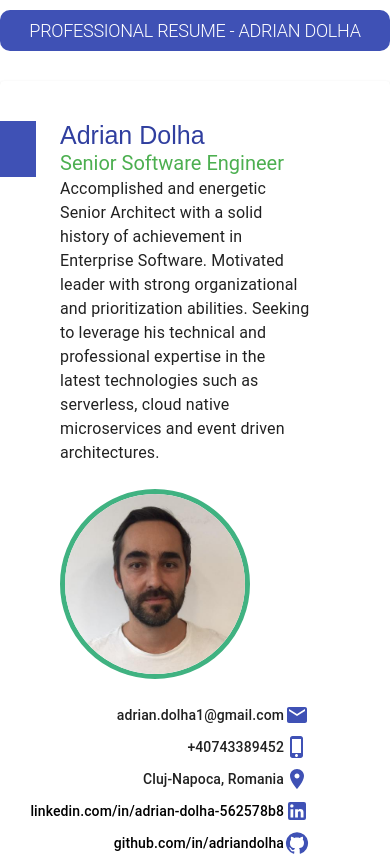
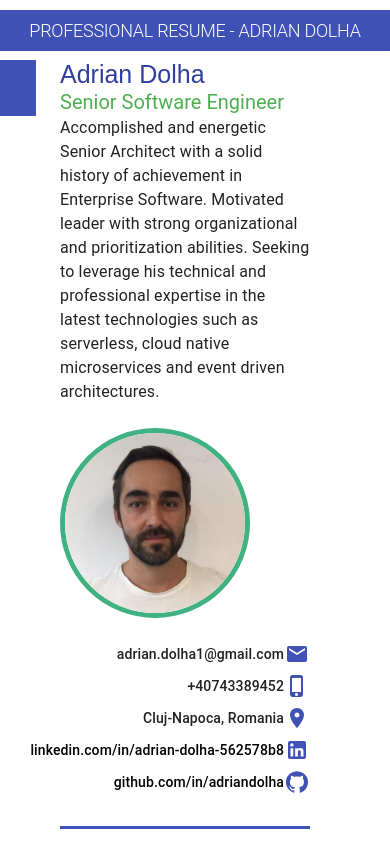
Before and after one commit to adriandolha/my-resume, a React (Create React App) app in the folder my-resume-ui/: page / in a window 390 px wide. Shown: the top 856 px of the page. Built offline with nearby package versions, Linux system fonts and the light colour scheme.

Commit message:
My Resume UI - Mobile responsive

```diff
--- a/my-resume-ui/src/App.js
+++ b/my-resume-ui/src/App.js
@@ -20,6 +20,8 @@ const useStyles = makeStyles((theme) =>
       fontSize: '50px',
       [theme.breakpoints.down('md')]: {
         fontSize: '18px',
+        margin: '10px 0 1px 0',
+        borderRadius: '0',
       },
       color: 'white'
     },
--- a/my-resume-ui/src/components/resume.js
+++ b/my-resume-ui/src/components/resume.js
@@ -19,6 +19,10 @@ const useStyles = makeStyles((theme) =>
         },
         resumeBlock: {
             paddingTop: theme.spacing(5),
+            [theme.breakpoints.down('md')]: {
+                fontSize: '22px',
+                paddingTop: theme.spacing(1),
+              },
             paddingRight: theme.spacing(10),
             paddingBottom: theme.spacing(3),
             // paddingLeft: theme.spacing(10),
```
